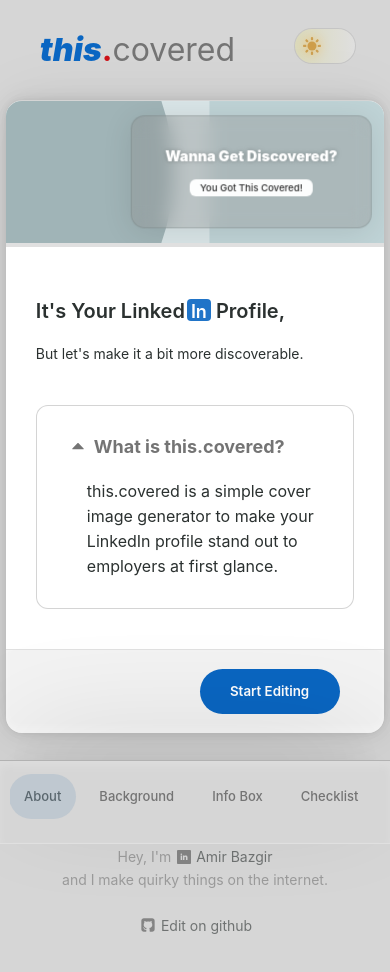
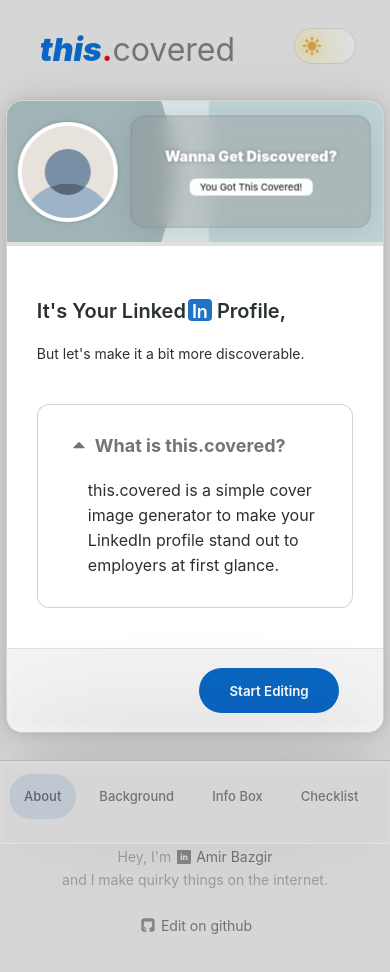
Before and after one commit to b-amir/thiscovered, a React (Vite) app: page / in a window 390 px wide. Shown: the top 972 px of the page. Built offline with nearby package versions, Linux system fonts and the light colour scheme; a web font is replaced by a local one.

Commit message:
fixed profilepic on mobile

```diff
--- a/src/App.tsx
+++ b/src/App.tsx
@@ -8,6 +8,7 @@
 import { ProfilePic } from "./Components/ProfilePic";
 import Modal from "./Components/Modal";
 import useModal from "./hooks/useModal";
+import { type Size, useWindowSize } from "./hooks/useWindowSize";
 import { createPortal } from "react-dom";
 import { type IPerson } from "./types/IPerson";
 import { type IInfoBoxBG } from "./types/IInfoBoxBG";
@@ -70,6 +71,8 @@
     visibleModal ? setShowPortal(true) : setShowPortal(false);
   }, [visibleModal]);
 
+  const size: Size = useWindowSize();
+
   return (
     <>
       <Header
@@ -96,7 +99,8 @@
           portalContainerRef={portalContainerRef}
         />
         <div className="grid-divider">
-          {ProfilePic()}
+          {/* <ProfilePic /> */}
+          {size.width > 425 ? <ProfilePic /> : null}
           <TabBar tab={tab} setTab={setTab} />
         </div>
 
--- a/src/Components/CoverBox/CoverBox.tsx
+++ b/src/Components/CoverBox/CoverBox.tsx
@@ -4,8 +4,8 @@
 import { type IInfoBoxBG } from "../../types/IInfoBoxBG";
 import { type IPerson } from "../../types/IPerson";
 import { useDrag } from "../../hooks/useDrag";
-import { useWindowSize } from "../../hooks/useWindowSize";
-import type { Size } from "../../hooks/useWindowSize";
+import { ProfilePic } from "../ProfilePic";
+import { type Size, useWindowSize } from "../../hooks/useWindowSize";
 
 interface IProps {
   imageUrl: string;
@@ -56,13 +56,13 @@
 
   return (
     <div
+      className="grid-cover-box"
       onMouseDown={handleMouseDown}
       onWheel={handleScroll}
       onTouchStart={handleTouchStart}
       onTouchMove={handleTouchMove}
       onMouseEnter={disableScroll}
       onMouseLeave={enableScroll}
-      className="grid-cover-box"
       id="cover"
       style={{
         backgroundImage: `url(${
@@ -71,8 +71,10 @@
         backgroundPosition: `${position.x}px ${position.y}px`,
         backgroundRepeat: "no-repeat",
         backgroundSize: `${backgroundsize}`,
-        touchAction: "none"
+        touchAction: "none",
+        filter: `${imageUrl === "" ? "var(--filter-pp)" : "none"}`
       }}>
+      {size.width < 425 ? <ProfilePic /> : null}
       <InfoBox
         name={Person.name}
         email={Person.email}
--- a/src/Components/CoverBox/style.css
+++ b/src/Components/CoverBox/style.css
@@ -4,7 +4,7 @@
   grid-template-rows: 1fr;
   gap: 0px 0px;
   grid-auto-flow: row;
-  grid-template-areas: ". grid-info-box";
+  grid-template-areas: "grid-profile-pic grid-info-box";
   grid-area: grid-cover-box;
   width: 100%;
   max-height: 400px;
--- a/src/Components/Header/style.css
+++ b/src/Components/Header/style.css
@@ -10,12 +10,20 @@
   -webkit-user-select: none;
   user-select: none;
   min-height: 8dvh;
+  -webkit-touch-callout: none;
+  -webkit-user-select: none;
+  -khtml-user-select: none;
+  -moz-user-select: none;
+  -ms-user-select: none;
+  user-select: none;
+  -webkit-tap-highlight-color: rgba(0, 0, 0, 0);
 }
 
 nav h1 {
   position: relative;
   margin: 20px 10px;
   cursor: pointer;
+
 }
 
 span.logo-this {
--- a/src/Components/ProfilePic/style.css
+++ b/src/Components/ProfilePic/style.css
@@ -74,13 +74,13 @@
 
   .grid-profile-pic {
     grid-area: grid-profile-pic;
-    z-index: 2;
+    z-index: 50;
     width: 100px !important;
     height: 100px !important;
-    top: 195px !important;
-    left: 5% !important;
-    display: none;
-    position: absolute !important;
+    top: 50% !important;
+    transform: translateY(-50%);
+    left: 15px !important;
+    position: relative;
   }
 
   .grid-profile-pic:hover img.glasses {
--- a/src/style.css
+++ b/src/style.css
@@ -56,6 +56,7 @@
 
     --border-color: #363a3d;
     --border-color-2: #857b6d2b;
+    --border-color-3: #8493934a;
     --border-color-pp: #2f2f2f;
 
     --shadow-color: #17191ad4;
@@ -87,6 +88,7 @@
 
     --border-color: #e0e0e0;
     --border-color-2: #0000002b;
+    --border-color-3: #5252523d;
     --border-color-pp: #fff;
 
     --shadow-color: #ffffffd4;
@@ -118,6 +120,7 @@
 
   --border-color: #363a3d;
   --border-color-2: #857b6d2b;
+  --border-color-3: #8493934a;
   --border-color-pp: #2f2f2f;
 
   --shadow-color: #17191ad4;
@@ -147,6 +150,7 @@
 
   --border-color: #e0e0e0;
   --border-color-2: #0000002b;
+  --border-color-3: #5252523d;
   --border-color-pp: #fff;
 
   --shadow-color: #ffffffd4;
@@ -497,6 +501,13 @@
     flex-wrap: nowrap !important;
     justify-content: center !important;
     align-items: center !important;
+    -webkit-touch-callout: none;
+    -webkit-user-select: none;
+    -khtml-user-select: none;
+    -moz-user-select: none;
+    -ms-user-select: none;
+    user-select: none;
+    -webkit-tap-highlight-color: rgba(0, 0, 0, 0);
   }
 
   .grid-divider {
@@ -512,7 +523,7 @@
     box-shadow: inset 0px 5px 8px 0px var(--shadow-color);
 
     min-height: 10dvh;
-    border-top: 1px solid var(--border-color-2);
+    border-top: 1px solid var(--border-color-3);
     background: var(--bg-mobile);
     box-shadow: inset 0px 5px 8px 0px var(--shadow-color-3), 0px -1.6px 5.1px -19px rgba(0, 0, 0, 0.063), 0px -4.5px 14px -19px rgba(0, 0, 0, 0.09), 0px -10.9px 33.8px -19px rgba(0, 0, 0, 0.117), 0px -36px 112px -19px rgba(0, 0, 0, 0.18);
   }
@@ -548,6 +559,7 @@
       "grid-button-row grid-button-row grid-button-row grid-button-row";
     background-color: var(--bg-main-mobile);
     min-height: 75dvh;
+    border: 1px solid var(--border-color-2);
   }
 }
 
```
